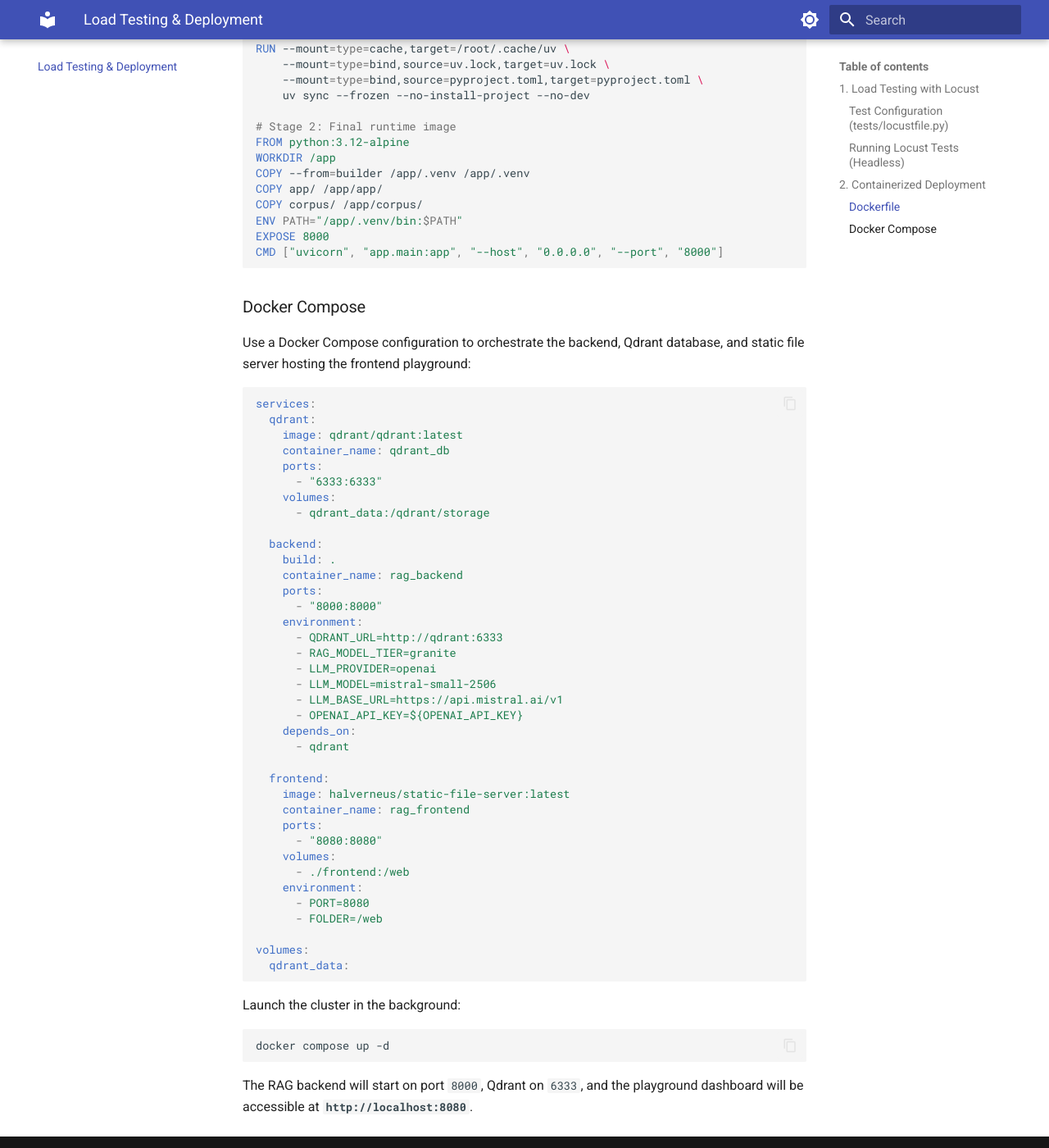
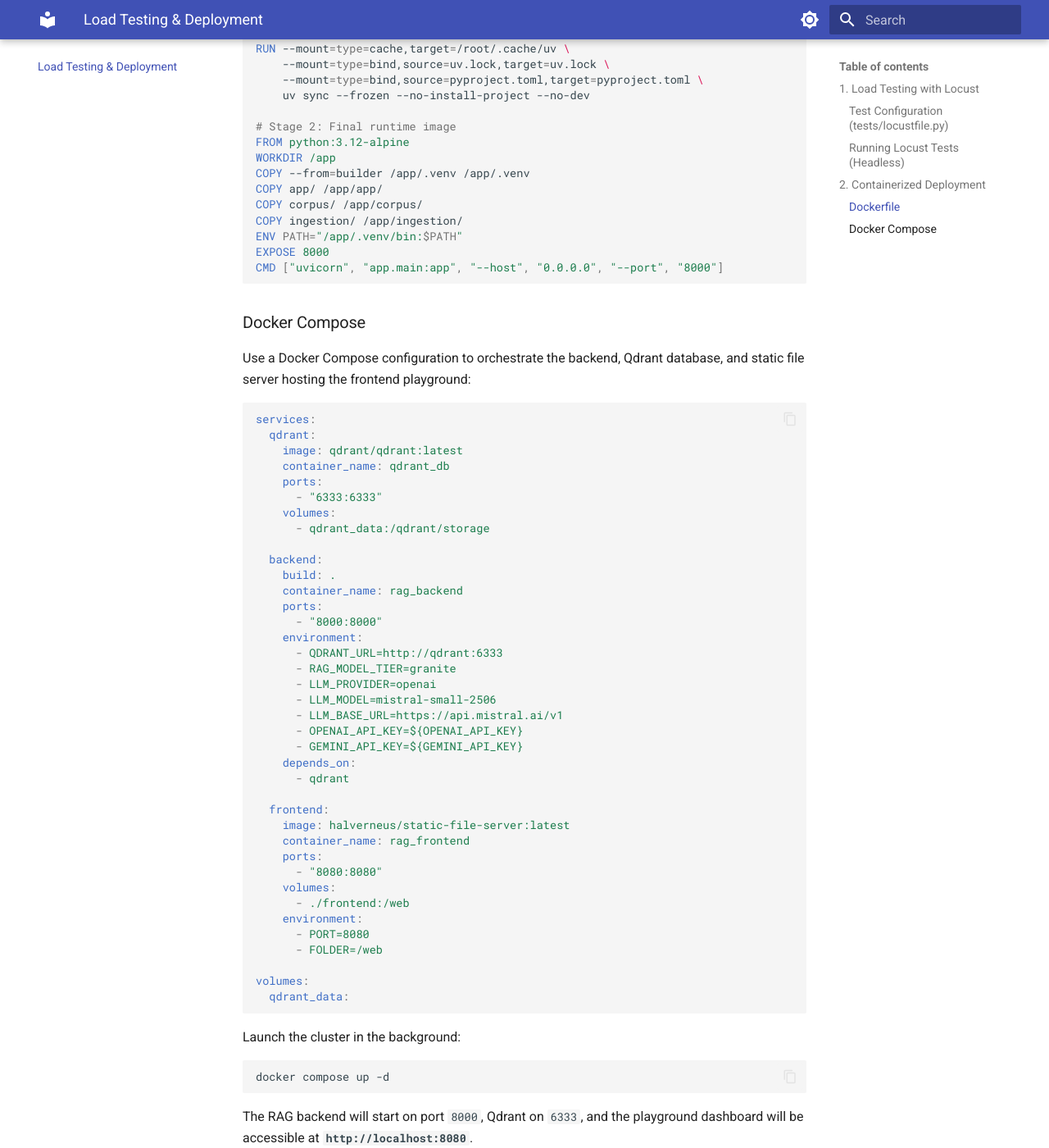
Before and after one commit to parthmh/fastapi_doc_rag, an MkDocs documentation site: the page built from docs/deployment.md, in a window 1280 px wide and 1400 px high, scrolled down 1220 px. Shown: the whole window at 82% size. Built offline with MkDocs 1.6.1 and Material for MkDocs 9.7.7, drawn with Linux system fonts in a browser that asks for light colours.

Commit message:
docs/docker: copy ingestion folder to container and add GEMINI_API_KEY support

```diff
--- a/docker-compose.yml
+++ b/docker-compose.yml
@@ -20,6 +20,7 @@ services:
       - LLM_MODEL=mistral-small-2506
       - LLM_BASE_URL=https://api.mistral.ai/v1
       - OPENAI_API_KEY=${OPENAI_API_KEY}
+      - GEMINI_API_KEY=${GEMINI_API_KEY}
     depends_on:
       - qdrant
     restart: unless-stopped
--- a/docs/deployment.md
+++ b/docs/deployment.md
@@ -47,6 +47,7 @@ WORKDIR /app
 COPY --from=builder /app/.venv /app/.venv
 COPY app/ /app/app/
 COPY corpus/ /app/corpus/
+COPY ingestion/ /app/ingestion/
 ENV PATH="/app/.venv/bin:$PATH"
 EXPOSE 8000
 CMD ["uvicorn", "app.main:app", "--host", "0.0.0.0", "--port", "8000"]
@@ -77,6 +78,7 @@ services:
       - LLM_MODEL=mistral-small-2506
       - LLM_BASE_URL=https://api.mistral.ai/v1
       - OPENAI_API_KEY=${OPENAI_API_KEY}
+      - GEMINI_API_KEY=${GEMINI_API_KEY}
     depends_on:
       - qdrant
 
```
Also changed, not shown: 1 other file.
